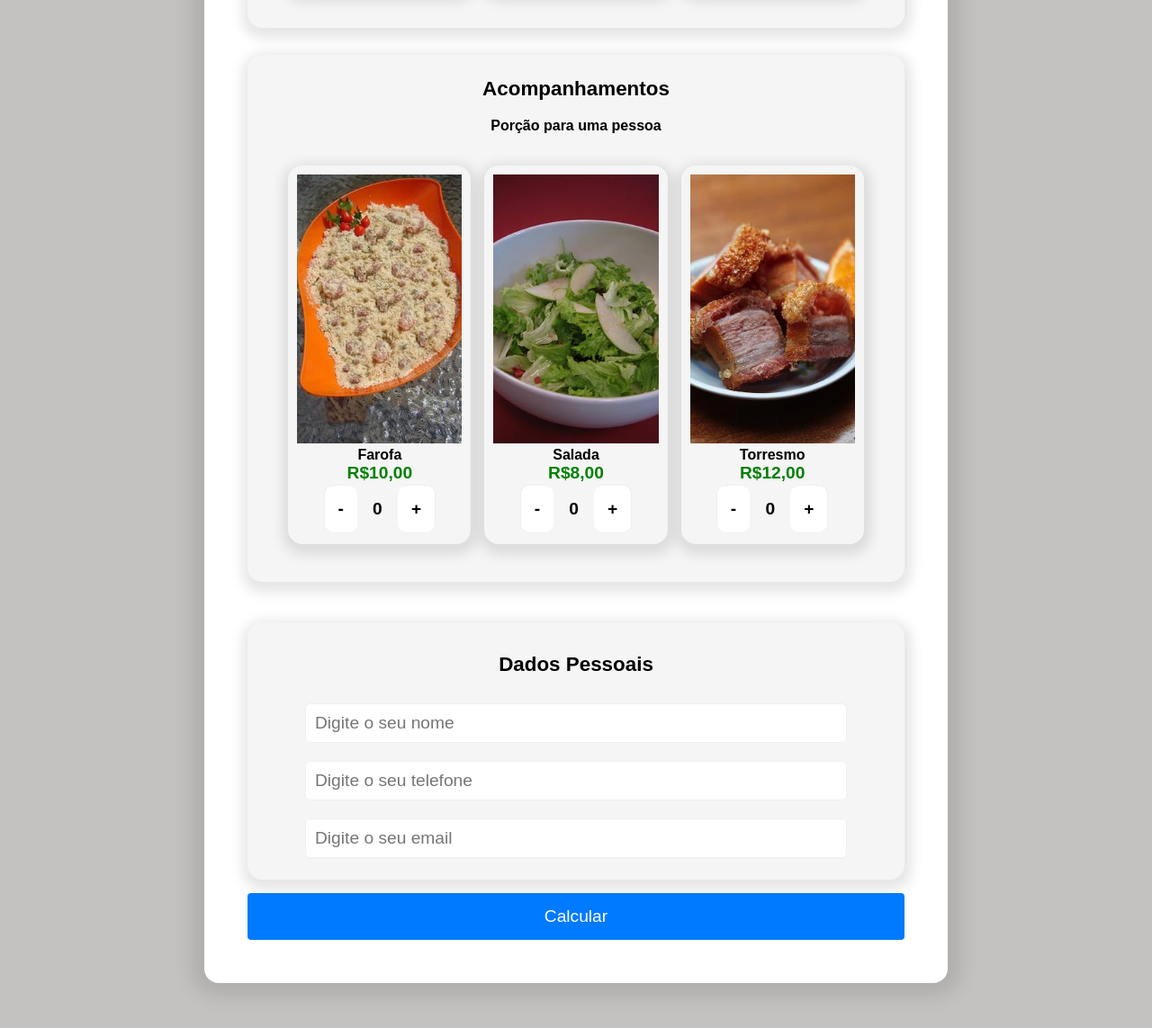
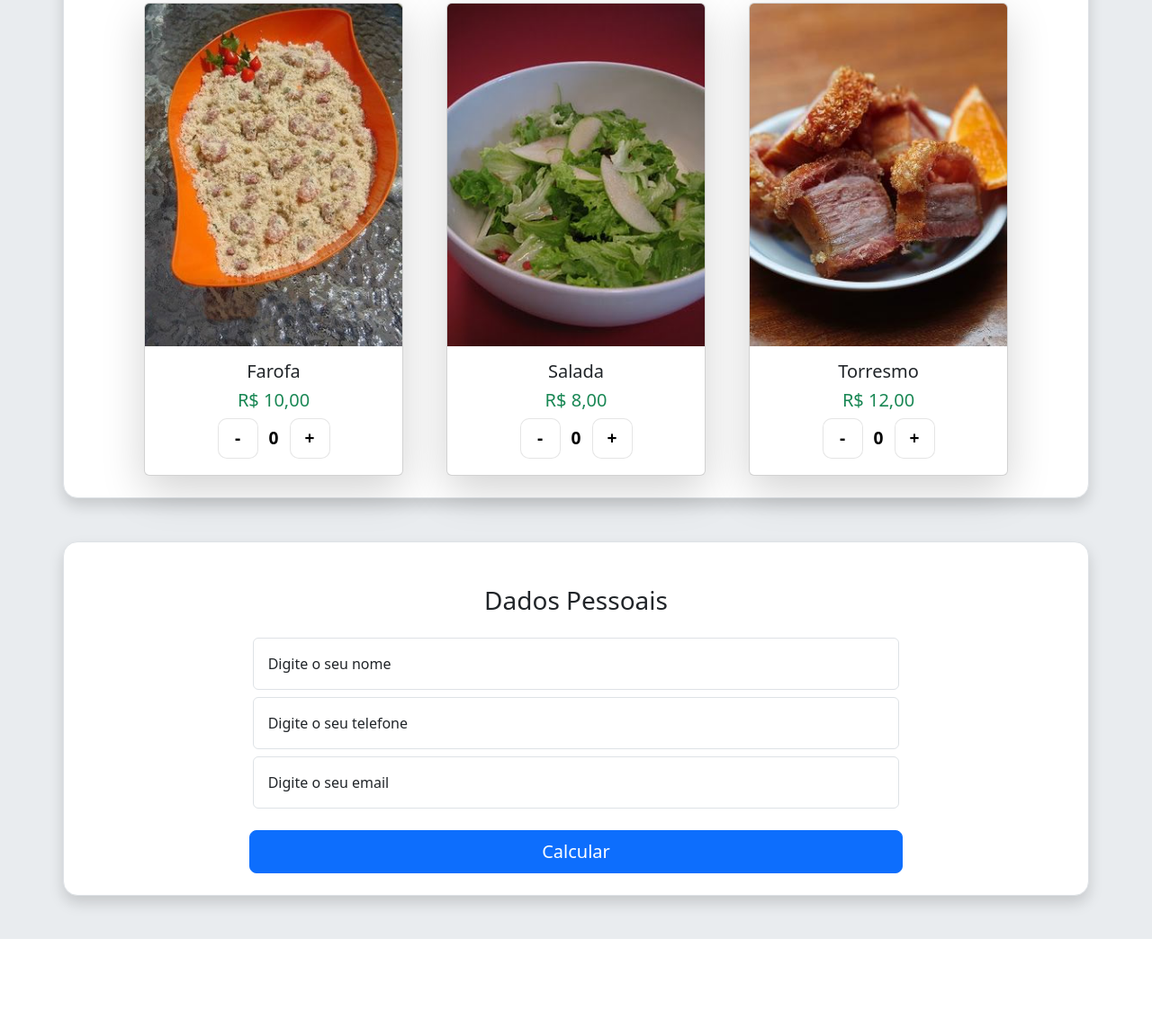
Before and after one commit to FelipePaterni/bootcamp-devjr-modulo4-projeto-menu, a plain HTML site: page index.html in a window 1280 px wide. Shown: the part 978-2121 px from the top of the page at 90% size. After the commit the page ends 2022 px from the top, so only its background shows below. Drawn offline with nearby package versions, Linux system fonts and the light colour scheme.

Commit message:
closes #1 - migração do projeto para bootstrap

```diff
--- a/css/quantity.css
+++ b/css/quantity.css
@@ -36,21 +36,14 @@
 
 .quantity.buttons_added .minus,
 .quantity.buttons_added .plus {
-    padding: 15px;
-    height: auto;
+    width: 45px;
+    height: 45px;
     background-color: #ffffff;
-    border: 1px solid #efefef;
+    border: 1px solid #0000001a;
     border-radius: 10px;
     cursor: pointer;
 }
 
-.quantity.buttons_added .minus {
-    border-right: 0;
-}
-
-.quantity.buttons_added .plus {
-    border-left: 0;
-}
 
 .quantity.buttons_added .minus:hover,
 .quantity.buttons_added .plus:hover {
--- a/css/style.css
+++ /dev/null
@@ -1,146 +0,0 @@
-body {
-  margin: 50px;
-  font-family: Arial, Helvetica, sans-serif;
-  background-color: #c3c2c0;
-   box-sizing: border-box;
-}
-
-/*Textos*/
-h1 {
-  font-weight: normal;
-  font-size: 1.7rem;
-  text-align: center;
-
-}
-h2{
-    font-size: 1.4rem;
-    text-align: center;
-}p{
-  font-size: 1rem;
-  margin:0;
-}
-/*Layouts*/
-
-.container {
-  background-color: #fff;
-  box-shadow: 0 0 20px 15px rgba(0, 0, 0, 0.1);
-  margin: 0 auto;
-  padding: 3rem;
-  width: 70%;
-  border-radius: 1rem;
-  display: flex;
-  flex-direction: column;
-  box-sizing: border-box;
-  align-items: center;
-}
-.header-menu {
-  width: 100%;
-  text-align: center;
-
-  box-sizing: border-box;
-  .header-img {
-    width: 100%;
-  }
-
-}
-
-
-.card{
-    margin: 15px 0;
-    background-color: #f5f5f5;
-    width: 100%;
-    box-sizing: border-box;
-    padding: 0.4rem;
-    text-align: center;
-    border-radius: 1rem;
-    box-shadow: 1px 5px 14px 7px rgba(0, 0, 0, 0.1);
-    font-weight: bold;
-    font-size: 1rem;
-
-}
-.pedido{
-    padding: 10px;
-    width: 30%;
-   box-sizing: border-box;
-}
-
-.pedido-img{
-    width: 100%;
-    height: 18.7rem;
-    object-fit: cover;
-
-}
-.preco{
-  color:green;
-  font-size: 1.2rem;
-
-}
-
-.pedido-group{
-    display: flex;
-    flex-direction: row;
-    gap: 15px;
-    justify-content: center;
-    margin: 20px;
-}
-
-
-form.card{
-  width: 100%;
-  margin-top: 30px;
-    display: flex;
-    flex-direction: column;
-    box-sizing: border-box;
-    padding: 1.5rem 4rem;
-    justify-content: center;
-    gap: 20px;
-  input{
-    padding: 10px;
-    border-radius: 5px;
-    border: 1px solid #efefef;
-    font-size: 1.2rem;
-  }
-
-    h2{
-      margin: 10px;
-    }
-}
-
-button{
-  width: 100%;
-  background-color: #007afe;
-  border: none;
-  color: #fff;
-  padding: 15px 32px;
-  text-decoration: none;
-  font-size: 1.2rem;
-  border-radius: 4px;
-  cursor: pointer;
-  &:hover{
-      background-color: #0069d9;
-      box-shadow: 0 8px 16px 0 rgba(0, 0, 0, 0.2);
-
-  }
-}
-
-#recibo{
-  width: 100%;
-  font-size: 1.7rem;
-  display: flex;
-  flex-direction: column;
-  gap: 20px;
-
-}
-
-#intro{
-
-  margin: 40px 0;
-  span{
-    font-weight: bold;
-  }
-}
-
-
-#total{
-font-weight: bold;
-}
--- a/index.html
+++ b/index.html
@@ -2,30 +2,41 @@
 <html lang="en">
   <head>
     <meta charset="UTF-8" />
-    <meta name="viewport" content="width=device-width, initial-scale=1.0" />
-    <link rel="stylesheet" href="css/style.css" />
+    <meta name="viewport" content="width=device-width, initial-scale=1" />
+
+    <link
+      href="https://cdn.jsdelivr.net/npm/bootstrap@5.3.7/dist/css/bootstrap.min.css"
+      rel="stylesheet"
+      integrity="sha384-LN+7fdVzj6u52u30Kp6M/trliBMCMKTyK833zpbD+pXdCLuTusPj697FH4R/5mcr"
+      crossorigin="anonymous"
+    />
+    <!--remove-->
     <link rel="stylesheet" href="css/quantity.css" />
     <title>Menu</title>
   </head>
+
   <body>
-    <div class="container">
-      <div class="header-menu">
-        <img src="/assets/home.jpg" class="header-img" />
-        <h1>Menu - Faça A Sua Escolha</h1>
-      </div>
+    <div class="container-fluid bg-body-secondary p-5">
+      <h1 class="display-6 fw-normal text-center p-4">
+        Menu - Faça Sua Escolha
+      </h1>
 
-      <div class="card">
-        <h2>Prato Principal</h2>
-        <p>Todos os pratos acompanham arroz, feijão e a sobremesa do dia</p>
+      <div class="container bg-white p-4 border rounded-4 shadow text-center">
+        <h3>Prato Principal</h3>
+        Todos os pratos acompanham arroz, feijão e a sobremesa do dia
 
-        <div class="pedido-group">
-          <div class="card pedido">
-            <img src="assets/bife.jpg" class="pedido-img" />
-            <p>Bife com batata</p>
-            <p class="preco">R$30,00</p>
+        <div class="mt-4 row justify-content-center gap-5">
+          <!--bife -->
+          <div class="card p-0 shadow-lg" style="width: 18rem">
+            <img src="assets/bife.jpg" class="card-img-top" />
+            <div class="card-body">
+              <h5>Bife com Batata</h5>
+              <h5 class="text-success">R$ 30,00</h5>
+
               <div class="quantity buttons_added">
                 <input type="button" value="-" class="minus" />
                 <input
+                  readonly
                   type="number"
                   step="1"
                   min="0"
@@ -39,14 +50,19 @@
                 <input type="button" value="+" class="plus" />
               </div>
             </div>
+          </div>
 
-          <div class="card pedido">
-            <img src="assets/coxa.jpg" class="pedido-img" />
-            <p>Coxa de Frango Crocante</p>
-            <p class="preco">R$25,00</p>
+          <!--coxa de frango-->
+          <div class="card p-0 shadow-lg" style="width: 18rem">
+            <img src="assets/coxa.jpg" class="card-img-top" alt="..." />
+            <div class="card-body">
+              <h5 class="card-title">Coxa de Frango</h5>
+              <h5 class="text-success">R$ 25,00</h5>
+
               <div class="quantity buttons_added">
                 <input type="button" value="-" class="minus" />
                 <input
+                  readonly
                   type="number"
                   step="1"
                   min="0"
@@ -60,14 +76,19 @@
                 <input type="button" value="+" class="plus" />
               </div>
             </div>
+          </div>
 
-          <div class="card pedido">
-            <img src="assets/panela.jpg" class="pedido-img" />
-            <p>Carne de Panela</p>
-            <p class="preco">R$22,00</p>
+          <!--carne de panela-->
+          <div class="card p-0 shadow-lg" style="width: 18rem">
+            <img src="assets/panela.jpg" class="card-img-top" alt="..." />
+            <div class="card-body">
+              <h5 class="card-title">Carne de Panela</h5>
+              <h5 class="text-success">R$ 22,00</h5>
+
               <div class="quantity buttons_added">
                 <input type="button" value="-" class="minus" />
                 <input
+                  readonly
                   type="number"
                   step="1"
                   min="0"
@@ -83,19 +104,27 @@
             </div>
           </div>
         </div>
+      </div>
 
-      <div class="card">
-        <h2>Acompanhamentos</h2>
+      <!-- acompanhamentos -->
+      <div
+        class="container bg-white mt-5 p-4 border rounded-4 shadow text-center"
+      >
+        <h3>Acompanhamentos</h3>
         Porção para uma pessoa
 
-        <div class="pedido-group">
-          <div class="card pedido">
-            <img src="assets/farofa.jpg" class="pedido-img" />
-            <p>Farofa</p>
-            <p class="preco">R$10,00</p>
+        <div class="mt-4 row justify-content-center gap-5">
+          <!--Farofa -->
+          <div class="card p-0 shadow-lg" style="width: 18rem">
+            <img src="assets/farofa.jpg" class="card-img-top" />
+            <div class="card-body">
+              <h5>Farofa</h5>
+              <h5 class="text-success">R$ 10,00</h5>
+
               <div class="quantity buttons_added">
                 <input type="button" value="-" class="minus" />
                 <input
+                  readonly
                   type="number"
                   step="1"
                   min="0"
@@ -109,14 +138,19 @@
                 <input type="button" value="+" class="plus" />
               </div>
             </div>
+          </div>
 
-          <div class="card pedido">
-            <img src="assets/salad.jpg" class="pedido-img" />
-            <p>Salada</p>
-            <p class="preco">R$8,00</p>
+          <!--Salada-->
+          <div class="card p-0 shadow-lg" style="width: 18rem">
+            <img src="assets/salad.jpg" class="card-img-top" alt="..." />
+            <div class="card-body">
+              <h5 class="card-title">Salada</h5>
+              <h5 class="text-success">R$ 8,00</h5>
+
               <div class="quantity buttons_added">
                 <input type="button" value="-" class="minus" />
                 <input
+                  readonly
                   type="number"
                   step="1"
                   min="0"
@@ -130,14 +164,19 @@
                 <input type="button" value="+" class="plus" />
               </div>
             </div>
+          </div>
 
-          <div class="card pedido">
-            <img src="assets/torresmo.jpg" class="pedido-img" />
-            <p>Torresmo</p>
-            <p class="preco">R$12,00</p>
+          <!--Torresmo-->
+          <div class="card p-0 shadow-lg" style="width: 18rem">
+            <img src="assets/torresmo.jpg" class="card-img-top" alt="..." />
+            <div class="card-body">
+              <h5 class="card-title">Torresmo</h5>
+              <h5 class="text-success">R$ 12,00</h5>
+
               <div class="quantity buttons_added">
                 <input type="button" value="-" class="minus" />
                 <input
+                  readonly
                   type="number"
                   step="1"
                   min="0"
@@ -153,26 +192,66 @@
             </div>
           </div>
         </div>
+      </div>
 
-      <form class="card">
-        <h2>Dados Pessoais</h2>
+      <form class="container bg-white mt-5 border rounded-4 shadow p-4">
+        <h3 class="text-center my-4">Dados Pessoais</h3>
 
-        <input type="text" id="name" placeholder="Digite o seu nome" />
+        <div class="row">
+          <div class="col-12 offset-0 col-md-8 offset-md-2 form-floating">
+            <input
+              type="text"
+              id="name"
+              class="form-control mb-2"
+              placeholder="Digite o seu nome"
+            />
+            <label for="name" class="ms-3">Digite o seu nome</label>
+          </div>
 
-        <input type="text" id="phone" placeholder="Digite o seu telefone" />
+          <div class="col-12 offset-0 col-md-8 offset-md-2 form-floating">
+            <input
+              type="text"
+              id="phone"
+              class="form-control mb-2"
+              placeholder="Digite o seu telefone"
+            />
+            <label for="phone" class="ms-3">Digite o seu telefone</label>
+          </div>
 
-        <input type="email" id="email" placeholder="Digite o seu email" />
-      </form>
-      <button onclick="calc() ">Calcular</button>
-
-      <div id="recibo">
-
+          <div class="col-12 offset-0 col-md-8 offset-md-2 form-floating">
+            <input
+              type="email"
+              id="email"
+              class="form-control mb-2"
+              placeholder="Digite o seu email"
+            />
+            <label for="email" class="ms-3">Digite o seu email</label>
           </div>
         </div>
+          <div class="col-12 offset-0 col-md-8 offset-md-2 d-grid">
+          <button type="button" class="btn btn-primary btn-lg mt-3" onclick="calc()">
+          Calcular
+        </button>
+          </div>
 
+
+      </form>
+      <div id="recibo"></div>
+      <!-- ajustar -->
+    </div>
+
+    <!-- Quantity & mask JS -->
     <script src="js/jquery-3.6.0.min.js"></script>
     <script src="js/jquery.mask.min.js"></script>
     <script src="js/quantity.js"></script>
+
+    <!-- Bootstrap JS -->
+    <script
+      src="https://cdn.jsdelivr.net/npm/bootstrap@5.3.7/dist/js/bootstrap.bundle.min.js"
+      integrity="sha384-ndDqU0Gzau9qJ1lfW4pNLlhNTkCfHzAVBReH9diLvGRem5+R9g2FzA8ZGN954O5Q"
+      crossorigin="anonymous"
+    ></script>
+
     <script src="js/script.js"></script>
   </body>
 </html>
```
Also changed, not shown: teste.html (added, +24 -0 lines). Lines whose indentation alone changed are shown as unchanged.
